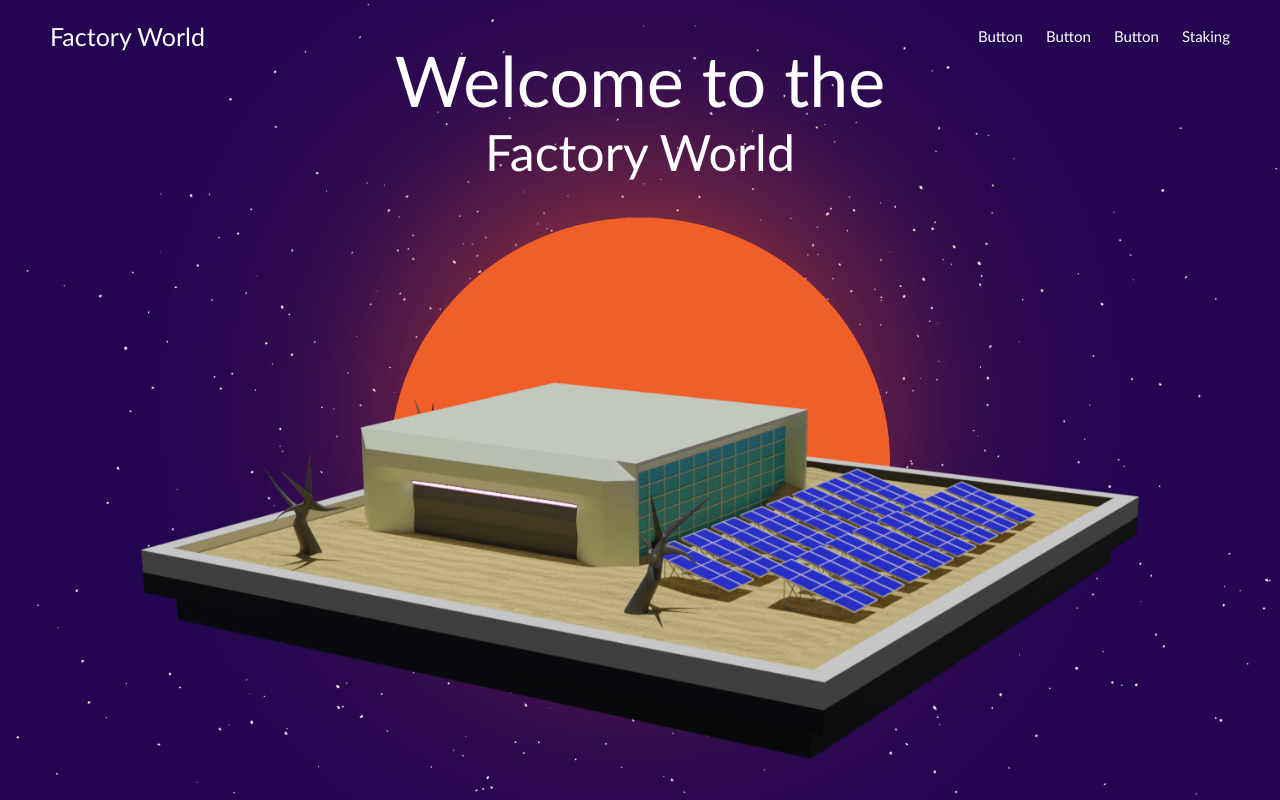
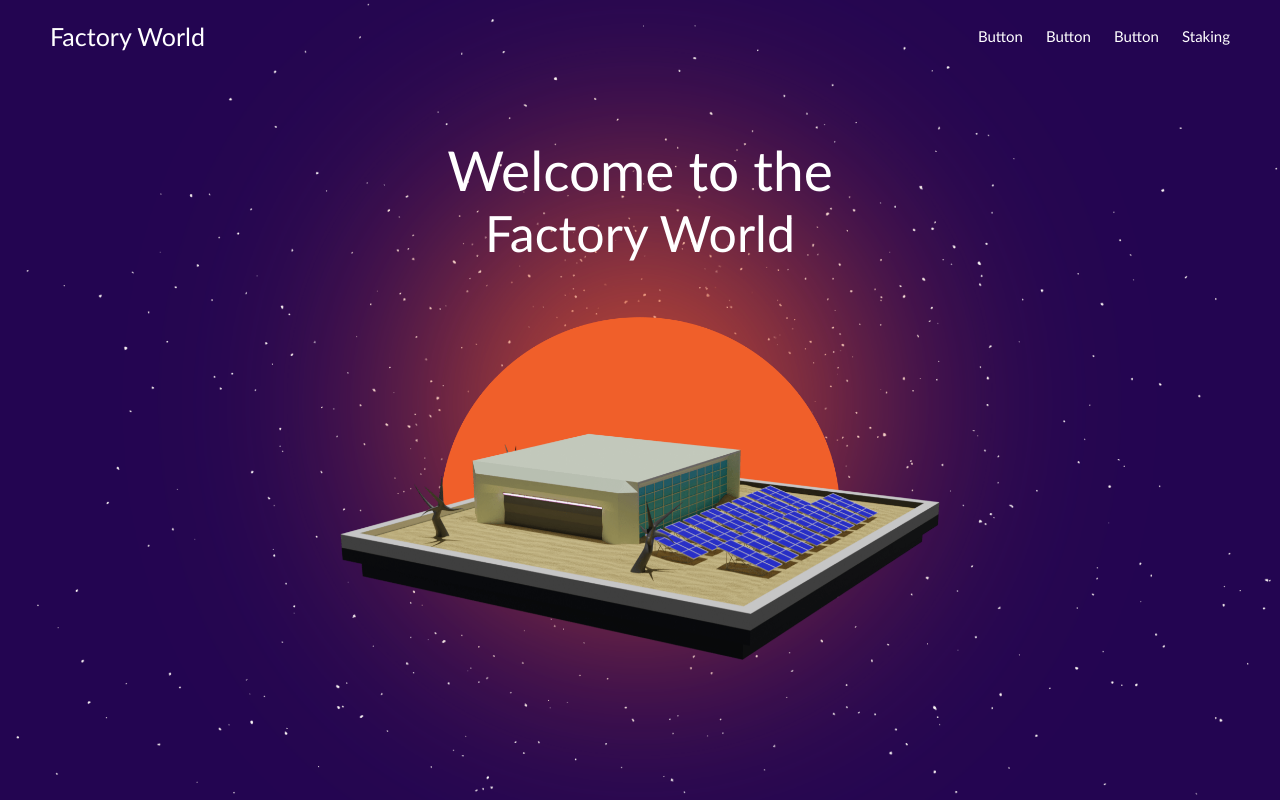
Before and after one commit to EasileleM/web3_demo, a website: page public/index.html in a window 1280 px wide. Shown: the top 800 px of the page. Drawn offline with Linux system fonts and the light colour scheme.

Commit message:
home block adaptive

```diff
--- a/scss/_home.scss
+++ b/scss/_home.scss
@@ -23,29 +23,35 @@
         top: 180px;
         transform: translateX(-50%);
         height: auto;
-        width: 500px;
+        width: 400px;
         animation-duration: 2.5s;
         animation-iteration-count: infinite;
 
-        @media screen and (max-width:$mobileL-size){
+        @media (min-width:$mobileS-size) and (max-width:$mobileL-size){
             width: 192px;
         }
-        @media screen and (max-width:$mobileXXL-size){
+        @media (min-width:426px) and (max-width:$mobileXXL-size){
             width: 260px;
+        }
+        @media (min-width:551px) and (max-width:$tablet-size){
+            width: 325px;
         }
     }
 
     &__image {
         height: auto;
-        width: 1000px;
+        width: 600px;
         animation-duration: 2.5s;
         animation-iteration-count: infinite;
 
-        @media screen and (max-width:$mobileL-size){
+        @media (min-width:$mobileS-size) and (max-width:$mobileL-size){
             width: 300px;
         }
-        @media screen and (max-width:$mobileXXL-size){
+        @media (min-width:426px) and (max-width:$mobileXXL-size){
             width: 400px;
+        }
+        @media (min-width:551px) and (max-width:$tablet-size){
+            width: 500px;
         }
     }
 
@@ -123,8 +129,6 @@
         @include flex(flex-start, center);
     }
 
-
-
     &__header-mobile {
         margin: 0;
         padding: 15px;
@@ -150,34 +154,30 @@
     display: flex;
     flex-direction: column;
     align-items: center;
-    margin-bottom: 200px;
+    margin-bottom: 170px;
 
-    @media screen and (max-width:$mobileL-size){
+    @media (min-width:$mobileS-size) and (max-width:$mobileL-size){
         margin-bottom: 162px;
     }
-    @media screen and (max-width:$mobileXXL-size){
+    @media (min-width:426px) and (max-width:$mobileXXL-size){
+        margin-bottom: 155px;
+    }
+    @media (min-width:551px) and (max-width:$tablet-size){
         margin-bottom: 155px;
     }
 
     &__big-text {
         font-family: $font;
         color: $white;
-        font-size: 70px;
+        font-size: 55px;
+        text-align: center;
         position: relative;
         z-index: 100000;
         @include font-regular;
 
-        @media screen and (max-width:$mobileL-size){
+        @media (min-width:$mobileS-size) and (max-width:$mobileL-size){
             font-size: 40px;
             text-align: center;
-        }
-        @media screen and (max-width:$mobileXXL-size){
-            font-size: 55px;
-            text-align: center;
-        }
-
-        @media screen and (max-width:$tablet-size){
-            z-index: 0;
         }
     }
 
```
Also changed, not shown: public/css/style.min.css, 1 other file.
